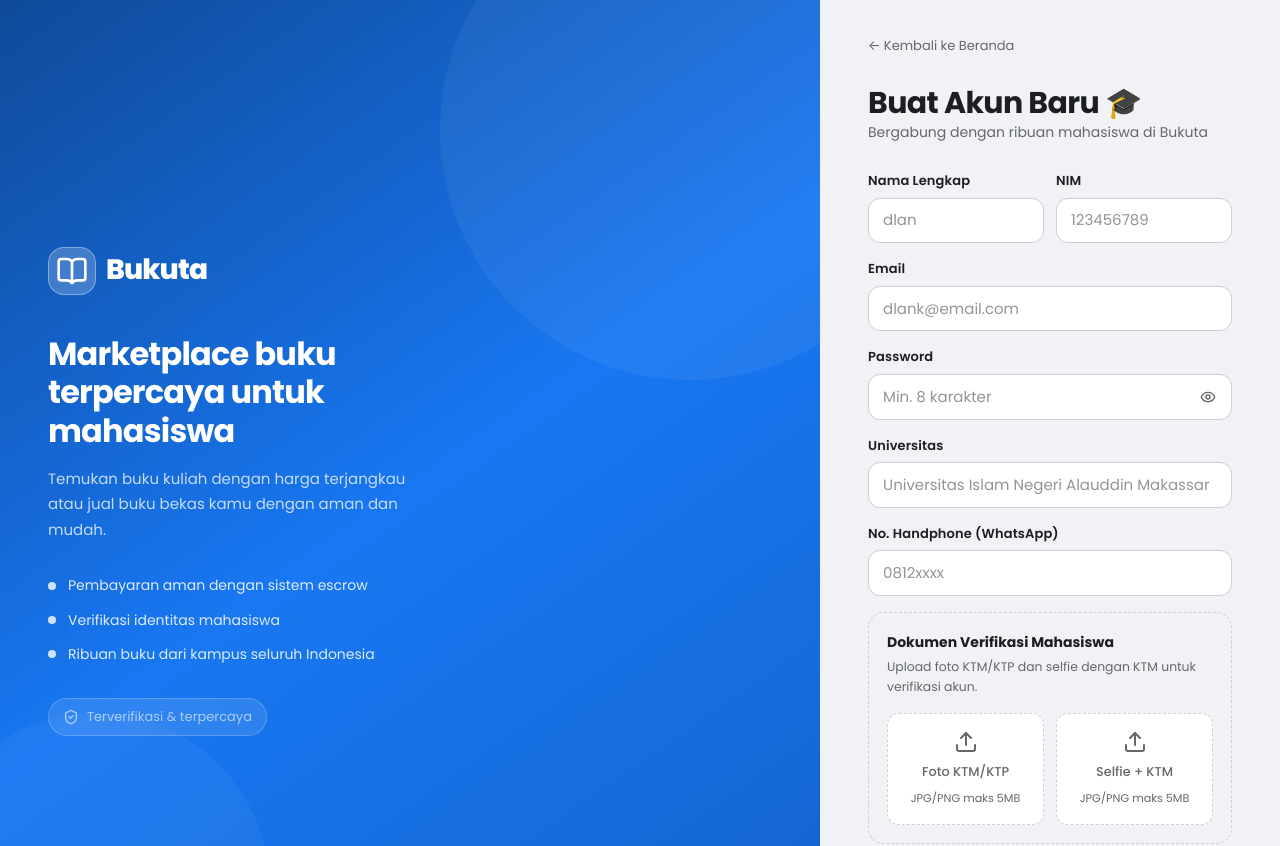
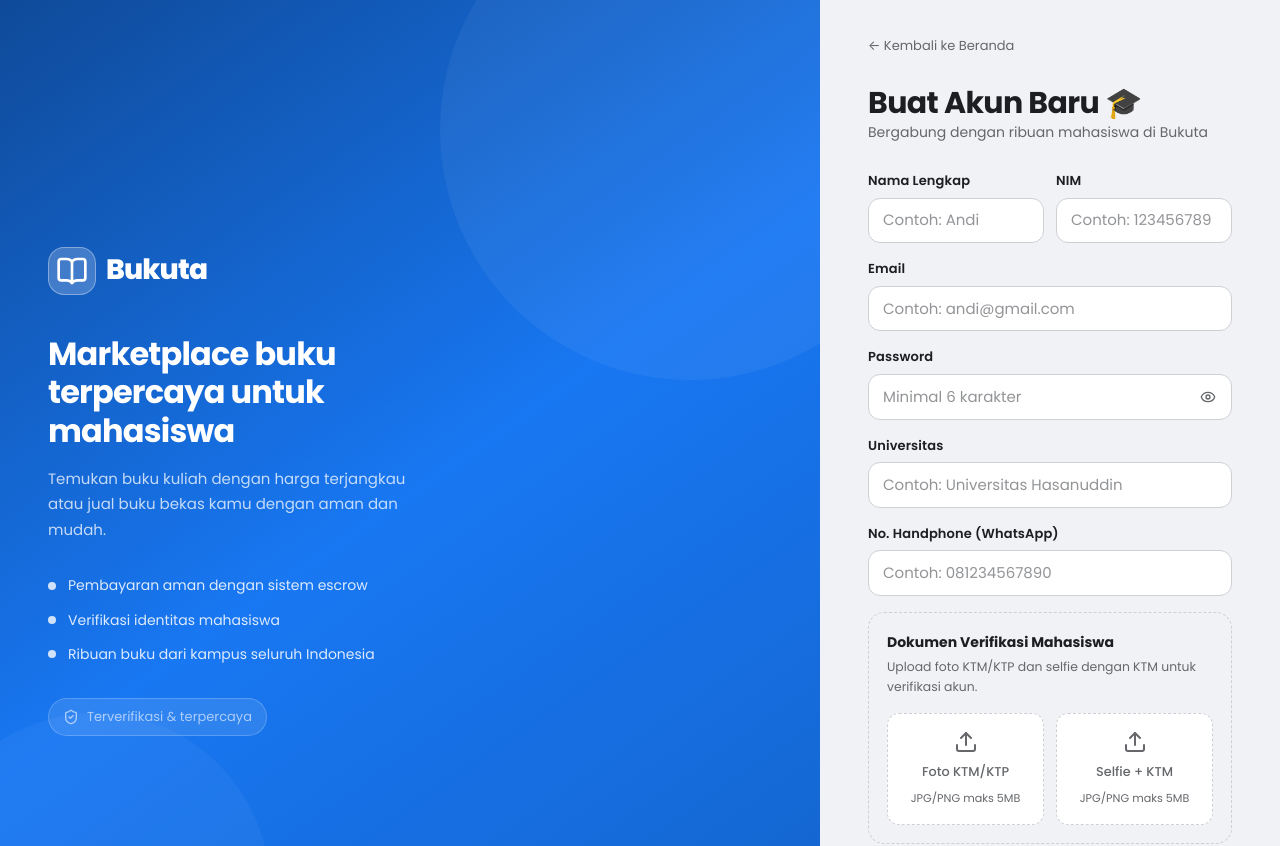
Before and after one commit to yiyawwws/bukutafixx, a React app in the folder frontend/: page /register in a window 1280 px wide. Shown: the top 846 px of the page. Built offline with nearby package versions, Linux system fonts and the light colour scheme; the HTML template or start-up script is replaced by a standard one.

Commit message:
style(auth): update placeholders in register form to be more descriptive

```diff
--- a/frontend/src/pages/Register.jsx
+++ b/frontend/src/pages/Register.jsx
@@ -82,11 +82,11 @@ const Register = () => {
 
       <form onSubmit={handleSubmit} className="auth-form-fields">
         <div className="auth-form-row">
-          <FormField label="Nama Lengkap" name="name" value={formData.name} onChange={handleChange} placeholder="dlan" required />
-          <FormField label="NIM" name="nim" value={formData.nim} onChange={handleChange} placeholder="123456789" required />
+          <FormField label="Nama Lengkap" name="name" value={formData.name} onChange={handleChange} placeholder="Contoh: Andi" required />
+          <FormField label="NIM" name="nim" value={formData.nim} onChange={handleChange} placeholder="Contoh: 123456789" required />
         </div>
 
-        <FormField label="Email" type="email" name="email" value={formData.email} onChange={handleChange} placeholder="dlank@email.com" required />
+        <FormField label="Email" type="email" name="email" value={formData.email} onChange={handleChange} placeholder="Contoh: andi@gmail.com" required />
 
         <div style={{ position: 'relative' }}>
           <FormField
@@ -95,7 +95,7 @@ const Register = () => {
             name="password"
             value={formData.password}
             onChange={handleChange}
-            placeholder="Min. 8 karakter"
+            placeholder="Minimal 6 karakter"
             required
           />
           <button type="button" className="auth-password-toggle" onClick={() => setShowPassword(!showPassword)}>
@@ -103,8 +103,8 @@ const Register = () => {
           </button>
         </div>
 
-        <FormField label="Universitas" name="university" value={formData.university} onChange={handleChange} placeholder="Universitas Islam Negeri Alauddin Makassar" required />
-        <FormField label="No. Handphone (WhatsApp)" name="phone" value={formData.phone} onChange={handleChange} placeholder="0812xxxx" />
+        <FormField label="Universitas" name="university" value={formData.university} onChange={handleChange} placeholder="Contoh: Universitas Hasanuddin" required />
+        <FormField label="No. Handphone (WhatsApp)" name="phone" value={formData.phone} onChange={handleChange} placeholder="Contoh: 081234567890" />
 
         {/* File uploads */}
         <div className="auth-upload-section">
```
